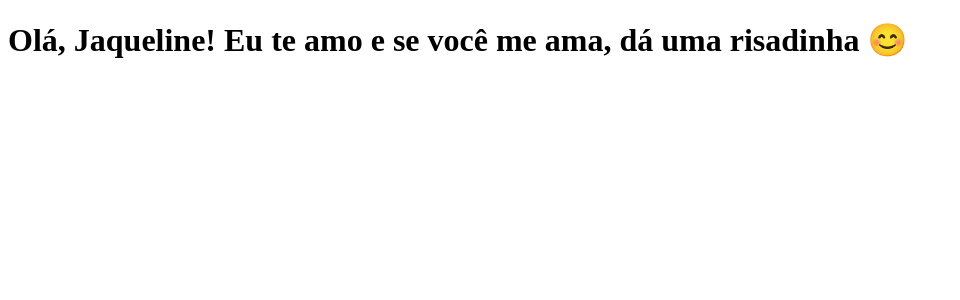
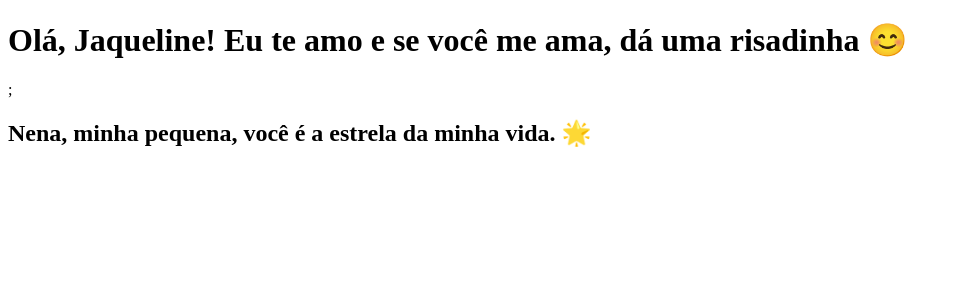
Before and after one commit to cunegundes/clone-tabnews, a Next.js app: page / in a window 1280 px wide. Shown: the top 300 px of the page, without its empty margins (0-960 px from the left). Built offline with nearby package versions, Linux system fonts and the light colour scheme.

Commit message:
Declarando meu amor para minha filha

```diff
--- a/pages/index.js
+++ b/pages/index.js
@@ -1,4 +1,10 @@
 function Home() {
-    return <h1>Olá, Jaqueline! Eu te amo e se você me ama, dá uma risadinha 😊</h1>;
-}
+    return (
+        <>
+        <h1>Olá, Jaqueline! Eu te amo e se você me ama, dá uma risadinha 😊</h1>;
+        <h2>Nena, minha pequena, você é a estrela da minha vida. 🌟</h2>
+        </>
+    )
+
+};
 export default Home;
```
